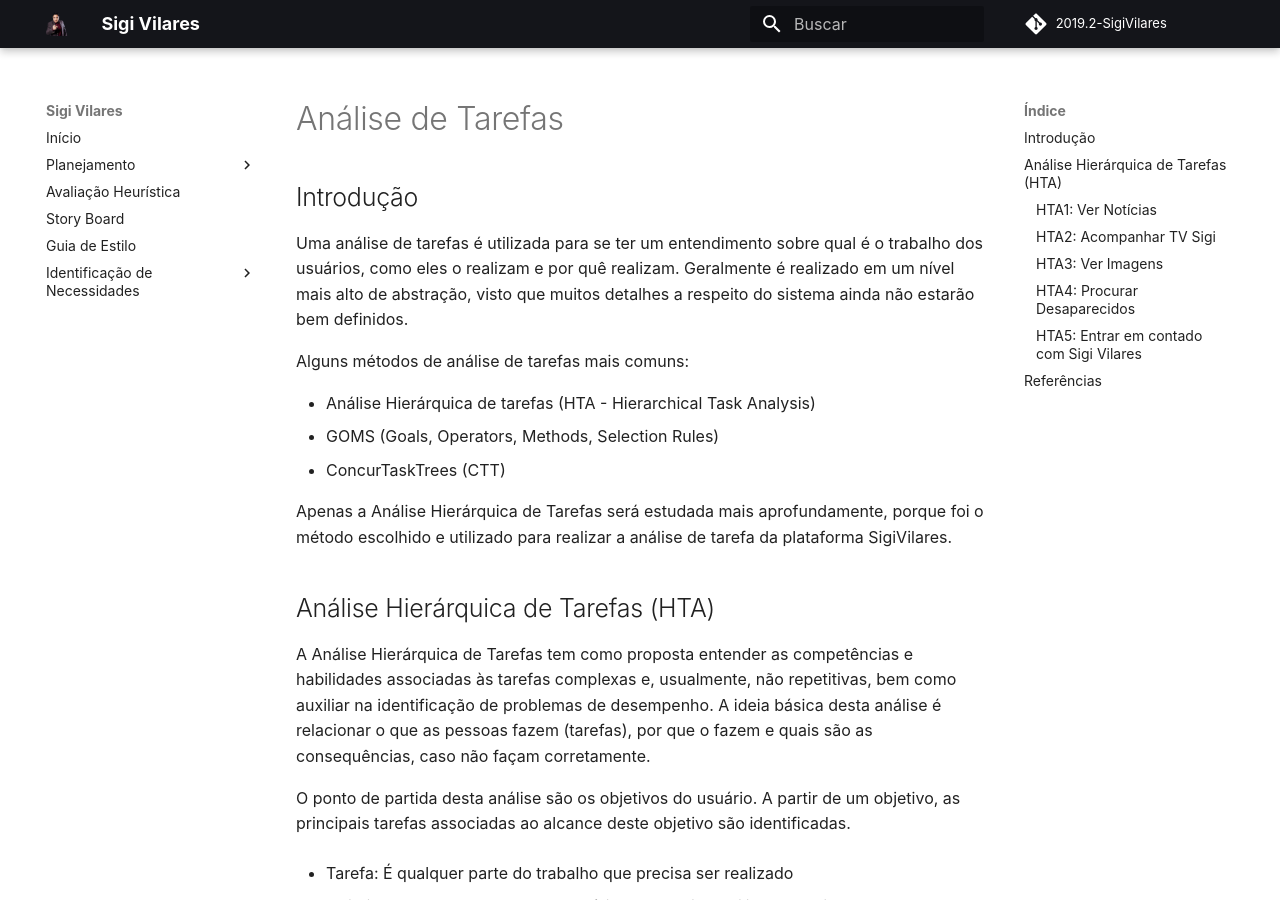
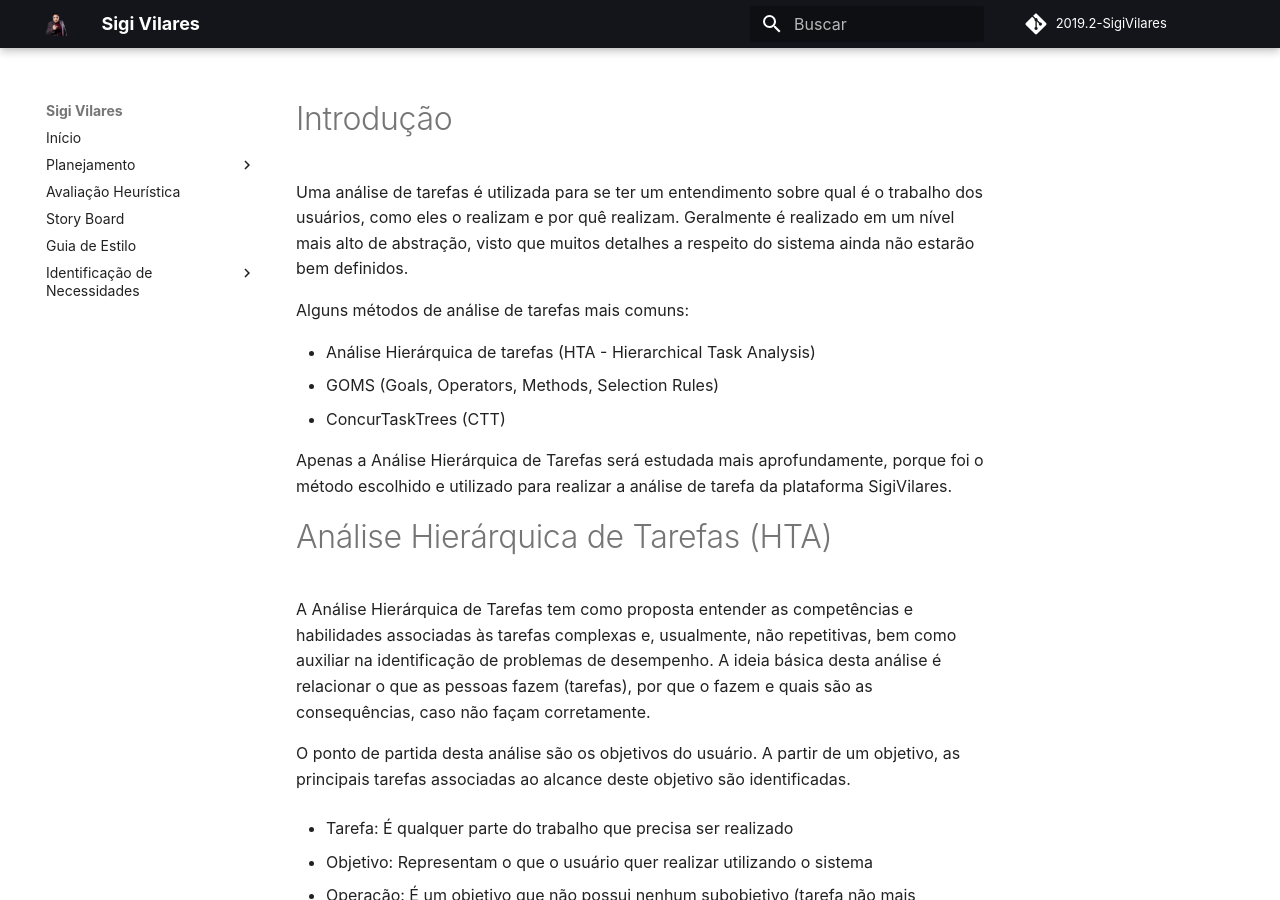
Before and after one commit to Wictorgirardi/2019.2-SigiVilares, an MkDocs documentation site: the page built from docs/identificacao_de_necessidades/analise_de_tarefa/AnaliseDeTarefas.md, in a window 1280 px wide and 900 px high. Built offline with MkDocs 1.6.1 and Material for MkDocs 9.7.7, drawn with Linux system fonts in a browser that asks for light colours; some web fonts are replaced; comment, search, counter and statistics services are not loaded; part of the change alters nothing that is shown; some of the changed text lies outside the part shown.

Commit message:
adicionado os diagramas e corrigido estrutura do doc

```diff
--- a/docs/Análise de Requisitos/analise_hierarquica_de_tarefas.md
+++ b/docs/identificacao_de_necessidades/analise_de_tarefa/AnaliseDeTarefas.md
@@ -1,6 +1,4 @@
-# Análise de Tarefas
-
-## Introdução
+# Introdução
 
 Uma análise de tarefas é utilizada para se ter um entendimento sobre qual é o trabalho dos usuários, como eles o realizam e por quê realizam. Geralmente é realizado em um nível mais alto de abstração, visto que muitos detalhes a respeito do sistema ainda não estarão bem definidos.
 
@@ -12,7 +10,7 @@ Alguns métodos de análise de tarefas mais comuns:
 
 Apenas a Análise Hierárquica de Tarefas será estudada mais aprofundamente, porque foi o método escolhido e utilizado para realizar a análise de tarefa da plataforma SigiVilares.
 
-## Análise Hierárquica de Tarefas (HTA)
+# Análise Hierárquica de Tarefas (HTA)
 
 A Análise Hierárquica de Tarefas tem como proposta entender as competências e habilidades associadas às tarefas complexas e, usualmente, não repetitivas, bem como auxiliar na identificação de problemas de desempenho. A ideia básica desta análise é relacionar o que as pessoas fazem (tarefas), por que o fazem e quais são as consequências, caso não façam corretamente.
 
@@ -32,18 +30,28 @@ O ponto de partida desta análise são os objetivos do usuário. A partir de um
 
 - 1+2: Paralelo
 
-### HTA1: Ver Notícias
+## HTA1: Ver Notícias
 
-### HTA2: Acompanhar TV Sigi
+![HTA1](images/HTA1_Ver_Noticias.png)
 
-### HTA3: Ver Imagens
+## HTA2: Acompanhar TV Sigi
 
-### HTA4: Procurar Desaparecidos
+![HTA2](images/HTA2_Acompanhar_TV_Sigi.png)
 
-### HTA5: Entrar em contado com Sigi Vilares
+## HTA3: Ver Imagens
 
-## Referências
+![HTA3](images/HTA3_Ver_Imagens.png)
+
+## HTA4: Procurar Desaparecidos
+
+![HTA4](images/HTA4_Procurar_Desaparecido.png)
+
+## HTA5: Entrar em contado com Sigi Vilares
+
+![HTA5](images/HTA5_Entrar_em_Contato.png)
+
+# Referências
 
 BARBOSA. **Interação Humano-Computador, Capítulo 8 - Princípios e Diretrizes para o Design de IHC**. 2º/2019. 12 páginas. Material apresentado para a disciplina de Interação Humano Computador no curso de Engenharia de Software da UnB, FGA.
 
-SIGI VILARES. **Blog do SigiVilares**, 2010-2014. Disponível em: <https://www.sigivilares.com.br/>. Acesso em: 09 setembro 2019.
+SIGI VILARES. **Blog do SigiVilares**, 2010-2014. Disponível em: <https://www.sigivilares.com.br>. Acesso em: 09 setembro 2019.
--- a/mkdocs.yml
+++ b/mkdocs.yml
@@ -39,7 +39,7 @@ nav:
     - Perfil do Usuário:
       - Personas: identificacao_de_necessidades/perfil_do_usuario/Personas.md
       - Questionário: identificacao_de_necessidades/perfil_do_usuario/Questionario.md
-    - Análise de Tarefas: identificacao_de_necessidades/AnaliseDeTarefas.md
+    - Análise de Tarefas: identificacao_de_necessidades/analise_de_terefa/AnaliseDeTarefas.md
     - Características da Plataforma: identificacao_de_necessidades/CaracteristicasDaPlataforma.md
     - Princípios Gerais de Projeto: identificacao_de_necessidades/PrincipiosGeraisDeProjeto.md
     - Protótipo de Papel:
```
Also changed, not shown: docs/identificacao_de_necessidades/AnaliseDeTarefas.md (deleted), docs/identificacao_de_necessidades/analise_de_tarefa/images/HTA1_Ver_Noticias.png (renamed from docs/Análise de Requisitos/images/HTA1 Ver Noticias.png), docs/identificacao_de_necessidades/analise_de_tarefa/images/HTA2_Acompanhar_TV_Sigi.png (renamed from docs/Análise de Requisitos/images/HTA2 Acompanhar TV Sigi.png), docs/identificacao_de_necessidades/analise_de_tarefa/images/HTA3_Ver_Imagens.png (renamed from docs/Análise de Requisitos/images/HTA3 Ver Imagens.png), docs/identificacao_de_necessidades/analise_de_tarefa/images/HTA4_Procurar_Desaparecido.png (renamed from docs/Análise de Requisitos/images/HTA4 Procurar desaparecido.png), docs/identificacao_de_necessidades/analise_de_tarefa/images/HTA5_Entrar_em_Contato.png (renamed from docs/Análise de Requisitos/images/HTA5 Entrar em Contato.png), docs/identificacao_de_necessidades/analise_de_tarefa/images/exemplo1.PNG (renamed from docs/Análise de Requisitos/images/exemplo1.PNG), docs/identificacao_de_necessidades/analise_de_tarefa/images/exemplo_HTA.PNG (renamed from docs/Análise de Requisitos/images/exemplo_HTA.PNG).
